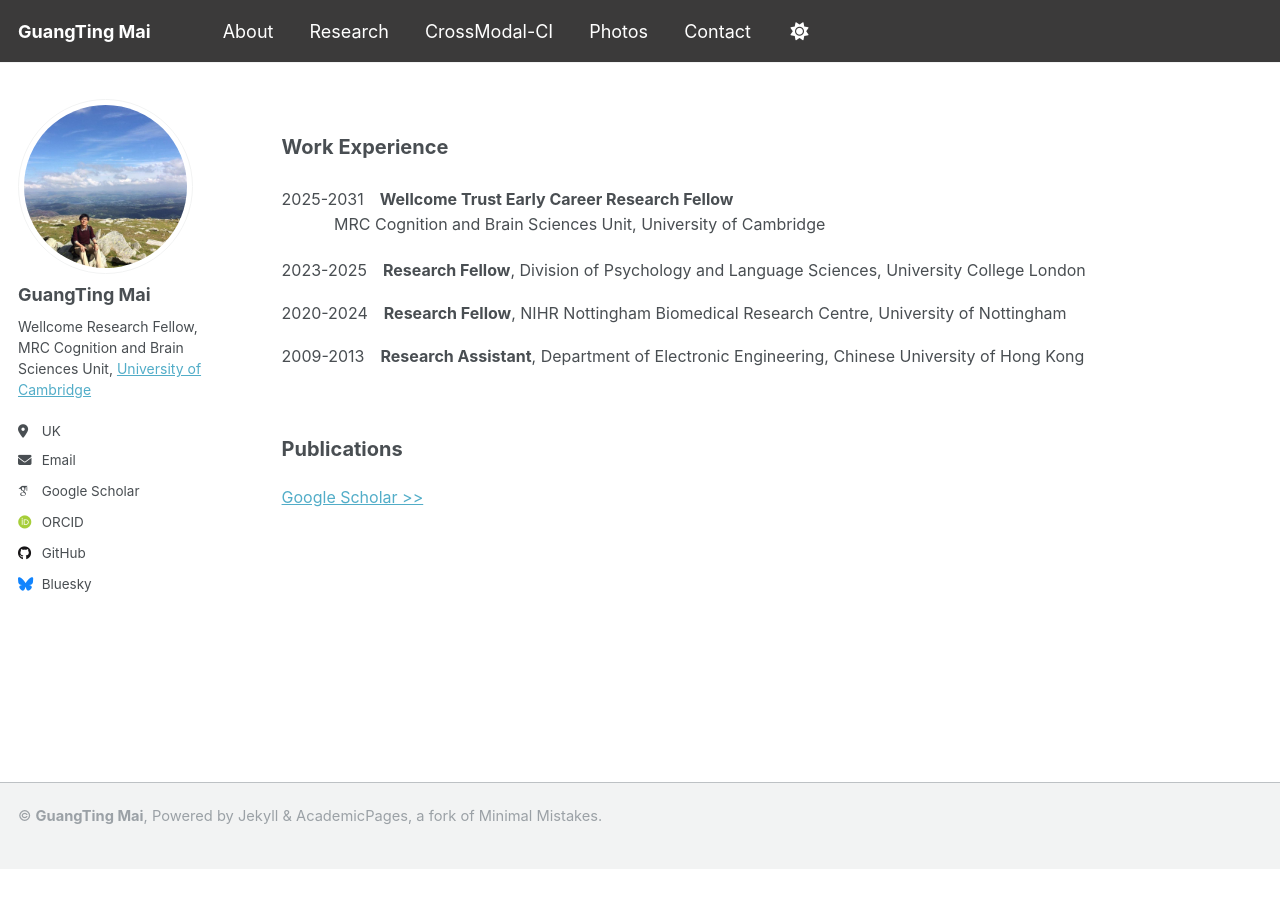
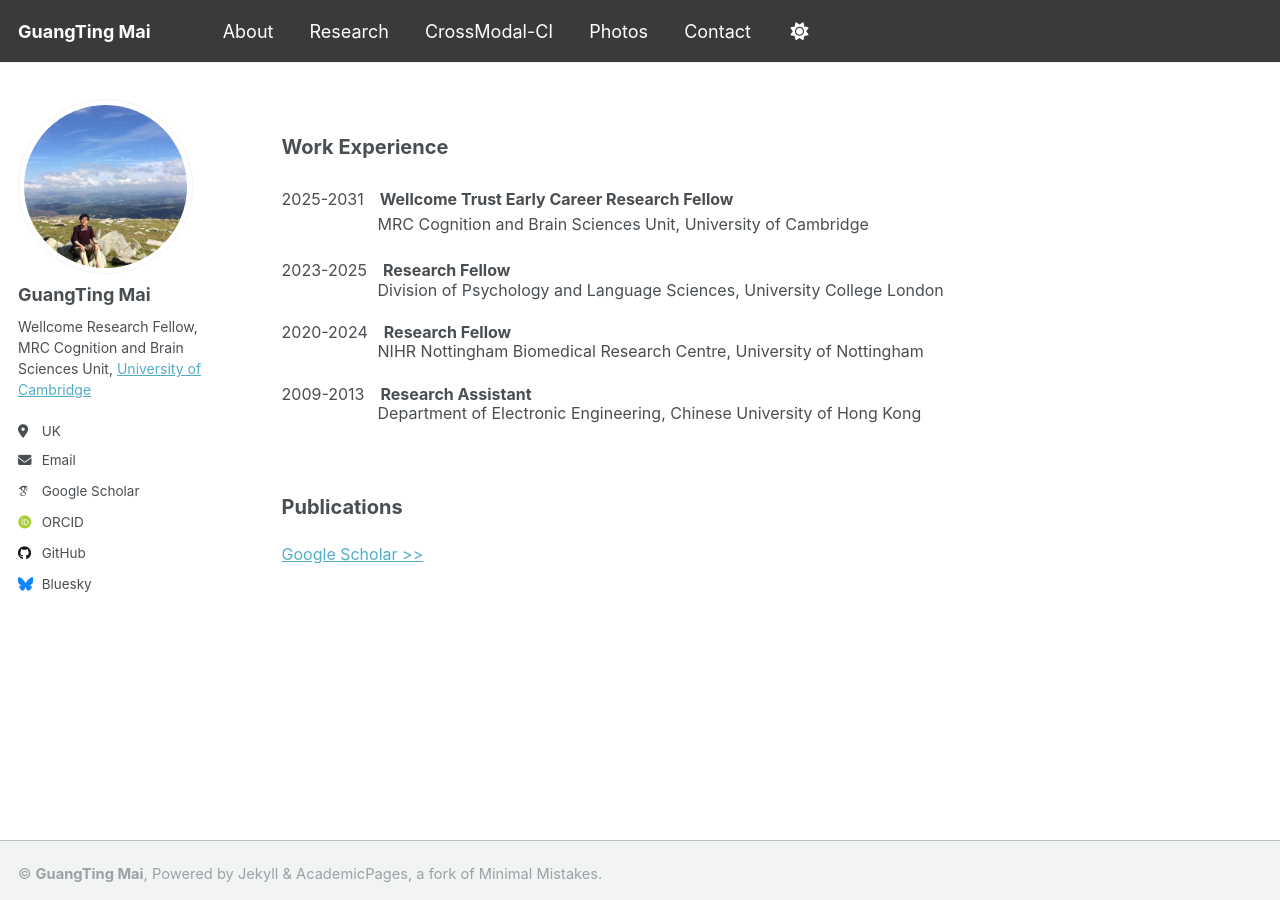
Before and after one commit to guangtingmai/guangtingmai.github.io, a Jekyll site: the page built from _pages/about.html, in a window 1280 px wide and 900 px high, scrolled down 902 px. Built offline with Jekyll 4.4.1, drawn with Linux system fonts in a browser that asks for light colours; some web fonts are replaced; before the commit the page ends 1772 px from its top, so only the background shows below that.

Commit message:
Update about.html

```diff
--- a/_pages/about.html
+++ b/_pages/about.html
@@ -43,12 +43,20 @@
 <p><span style="font-size: 15pt;line-height: 1.6;display: block"><strong>Work Experience</strong></span></p>
 <p>
   <span style="font-size: 12pt;line-height: 1.6;display: block;">2025-2031&emsp;<strong>Wellcome Trust Early Career Research Fellow</strong></span>
-  <span style="font-size: 12pt;line-height: 1.6;display: block;">&emsp;&emsp;&emsp;&nbspMRC Cognition and Brain Sciences Unit, University of Cambridge</span>
+  <span style="font-size: 12pt;line-height: 1.6;display: block;">&emsp;&emsp;&emsp;&emsp;&emsp;&emsp;MRC Cognition and Brain Sciences Unit, University of Cambridge</span>
 </p>
-<p><span style="font-size: 12pt;line-height: 1.2;display: block;">2023-2025&emsp;<strong>Research Fellow</strong>, Division of Psychology and Language Sciences, University College London</span></p>
-<p><span style="font-size: 12pt;line-height: 1.2;display: block;">2020-2024&emsp;<strong>Research Fellow</strong>, NIHR Nottingham Biomedical Research Centre, University of Nottingham</span></p>
-<p><span style="font-size: 12pt;line-height: 1.2;display: block;">2009-2013&emsp;<strong>Research Assistant</strong>, Department of Electronic Engineering, Chinese University of Hong Kong</span></p>
+<p>
+  <span style="font-size: 12pt;line-height: 1.2;display: block;">2023-2025&emsp;<strong>Research Fellow</strong>
+  <span style="font-size: 12pt;line-height: 1.2;display: block;">&emsp;&emsp;&emsp;&emsp;&emsp;&emsp;Division of Psychology and Language Sciences, University College London</span>
+</p>
+<p>
+  <span style="font-size: 12pt;line-height: 1.2;display: block;">2020-2024&emsp;<strong>Research Fellow</strong>
+  <span style="font-size: 12pt;line-height: 1.2;display: block;">&emsp;&emsp;&emsp;&emsp;&emsp;&emsp;NIHR Nottingham Biomedical Research Centre, University of Nottingham</span>
+</p>
+<p>
+  <span style="font-size: 12pt;line-height: 1.2;display: block;">2009-2013&emsp;<strong>Research Assistant</strong>
+  <span style="font-size: 12pt;line-height: 1.2;display: block;">&emsp;&emsp;&emsp;&emsp;&emsp;&emsp;Department of Electronic Engineering, Chinese University of Hong Kong</span>
+</p>
 <br>
 <p><span style="font-size: 15pt;line-height: 1.5;display: block"><strong>Publications</strong></span></p>
-<p><span style="font-size: 12pt;line-height: 1.2;display: block;"><a href="https://scholar.google.com/citations?user=bCQ03mIAAAAJ&hl=en">
- Google Scholar >></a></span></p>
+<p><span style="font-size: 12pt;line-height: 1.2;display: block;"><a href="https://scholar.google.com/citations?user=bCQ03mIAAAAJ&hl=en">Google Scholar >></a></span></p>
```
